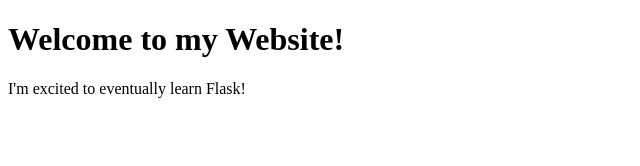
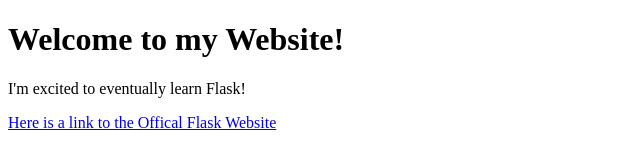
Before and after one commit to BriannaKA04/Assessment-Exercise-One, a plain HTML site: page index.html in a window 1280 px wide. Shown: the whole page, without its empty margins (0-640 px from the left). Drawn offline with Linux system fonts and the light colour scheme.

Commit message:
third line

```diff
--- a/index.html
+++ b/index.html
@@ -12,5 +12,9 @@
     <div class="">
         <p>I'm excited to eventually learn Flask!</p>
     </div>
+
+    <div class="">
+        <a href="https://flask.palletsprojects.com/en/2.0.x/">Here is a link to the Offical Flask Website</a>
+    </div>
 </body>
 </html>
```
